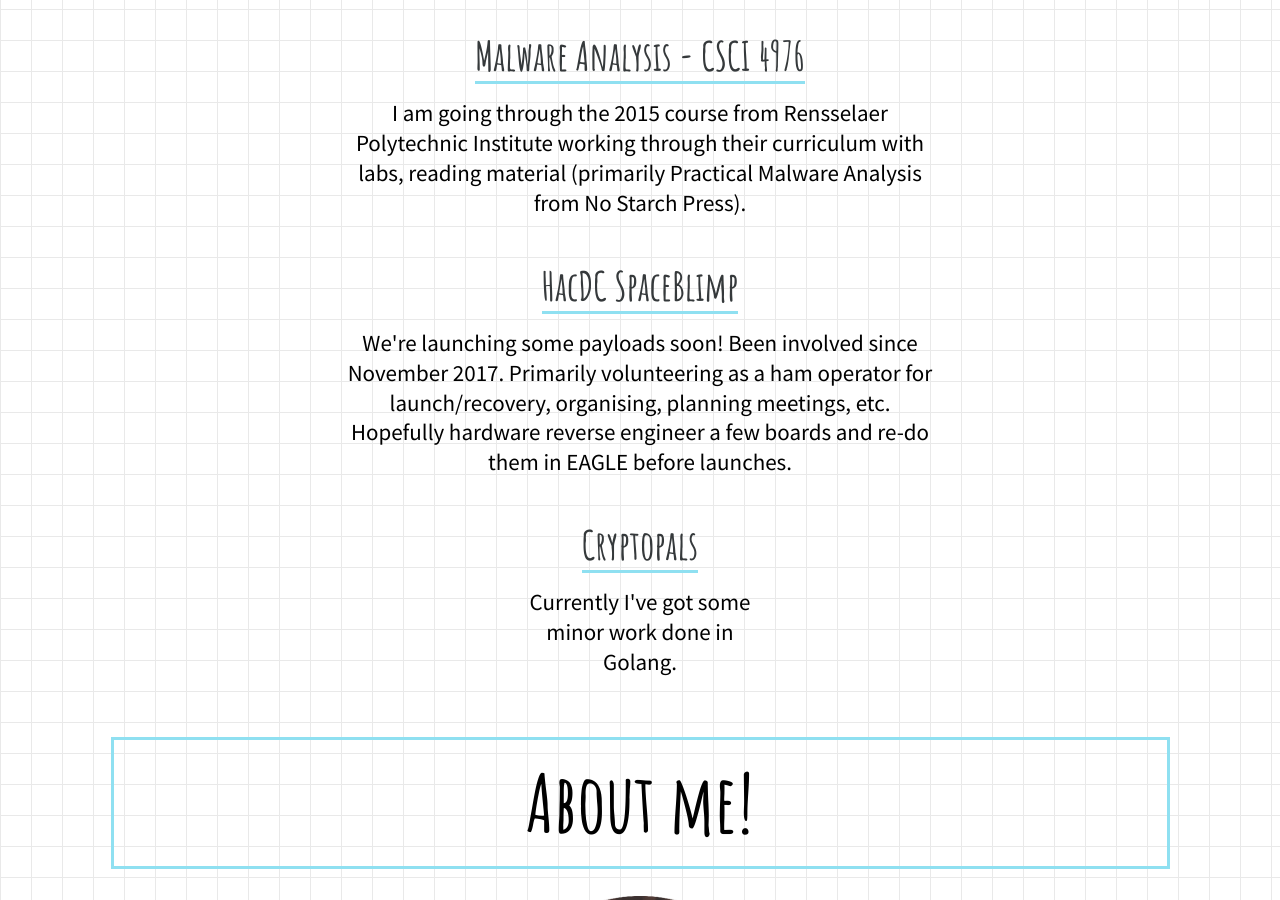
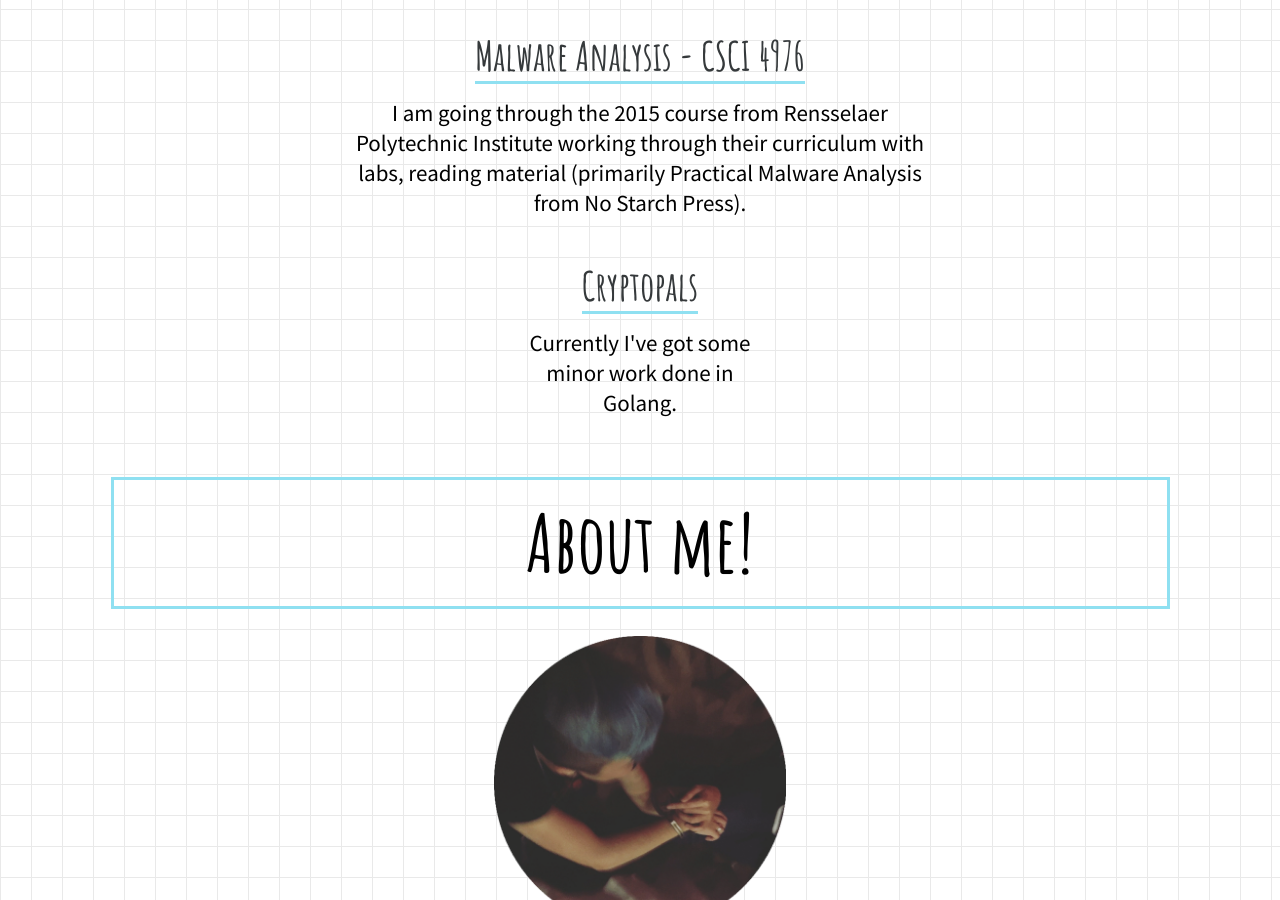
Before and after one commit to Avizc/avizc.github.io, a Jekyll site: the page index.html, which Jekyll copies as it is, in a window 1280 px wide and 900 px high, scrolled down 6625 px. Built offline with Jekyll 4.4.1, drawn with Linux system fonts in a browser that asks for light colours; nearby versions of some CDN libraries; library files that are not in the unit come from our copies.

Commit message:
Removed SpaceBlimp info

```diff
--- a/index.html
+++ b/index.html
@@ -216,10 +216,6 @@
         <h3><a href="https://github.com/RPISEC/Malware" target="_blank">Malware Analysis - CSCI 4976</a></h3>
         <p class="hide-when-small">I am going through the 2015 course from Rensselaer Polytechnic Institute working through their curriculum with labs, reading material (primarily Practical Malware Analysis from No Starch Press).</p>
     </section>
-    <section class="stuff spaceblimp">
-            <h3><a href="https://spaceblimp.org/" target="_blank">HacDC SpaceBlimp</a></h3>
-            <p class="hide-when-small">We're launching some payloads soon! Been involved since November 2017. Primarily volunteering as a ham operator for launch/recovery, organising, planning meetings, etc. Hopefully hardware reverse engineer a few boards and re-do them in EAGLE before launches.</p>
-        </section>
     <section class="stuff cryptopals">
         <h3><a href="https://github.com/llzes/cryptopals" target="_blank">Cryptopals</a></h3>
         <p class="hide-when-small">Currently I've got some minor work done in Golang.</p>
```
